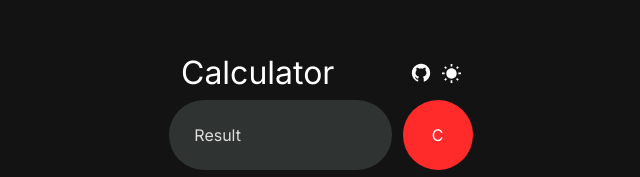
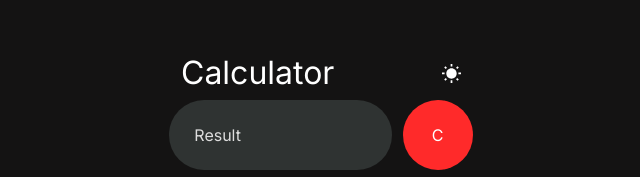
Before and after one commit to savit0r/calculator, a plain HTML site: page index.html in a window 1280 px wide. Shown: the part 124-301 px from the top of the page, 319-959 px from the left. Drawn offline with Linux system fonts and the light colour scheme.

Commit message:
Update index.html

```diff
--- a/index.html
+++ b/index.html
@@ -21,9 +21,7 @@
         <!-- This heading also notifies about the theme change.-->
         <h1 id="toast">Calculator</h1>
         <div class="top-buttons">
-          <a href="https://github.com/zxcodes/JavaScript-Calculator">
-            <img src="data/GitHubLight.svg" alt="Sun Icon" height="22.5" width="22.5" id="github-icon">
-          </a>
+
           <button type="button" onclick="changeTheme()" class="theme-button">
             <img src="data/SunIcon.svg" alt="Theme Icon" height="19" width="19" id="theme-icon">
           </button>
```
